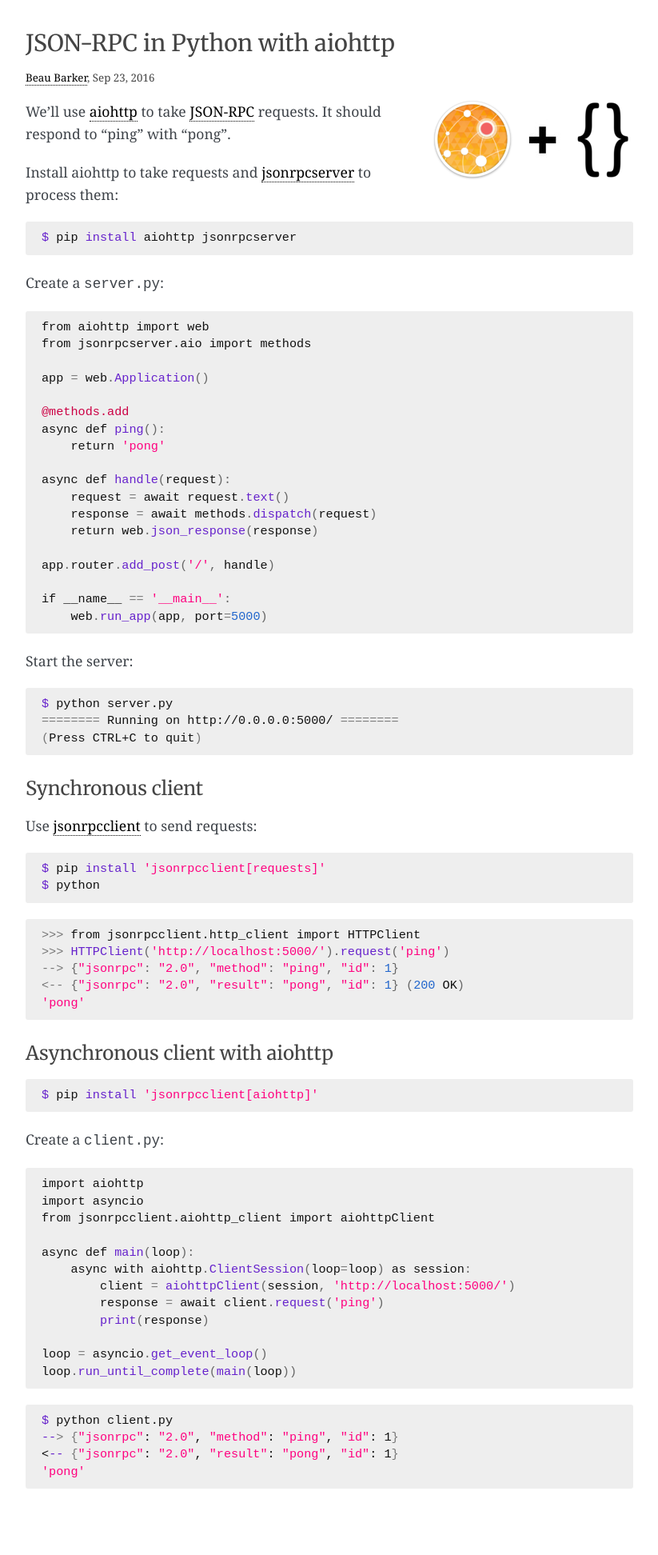
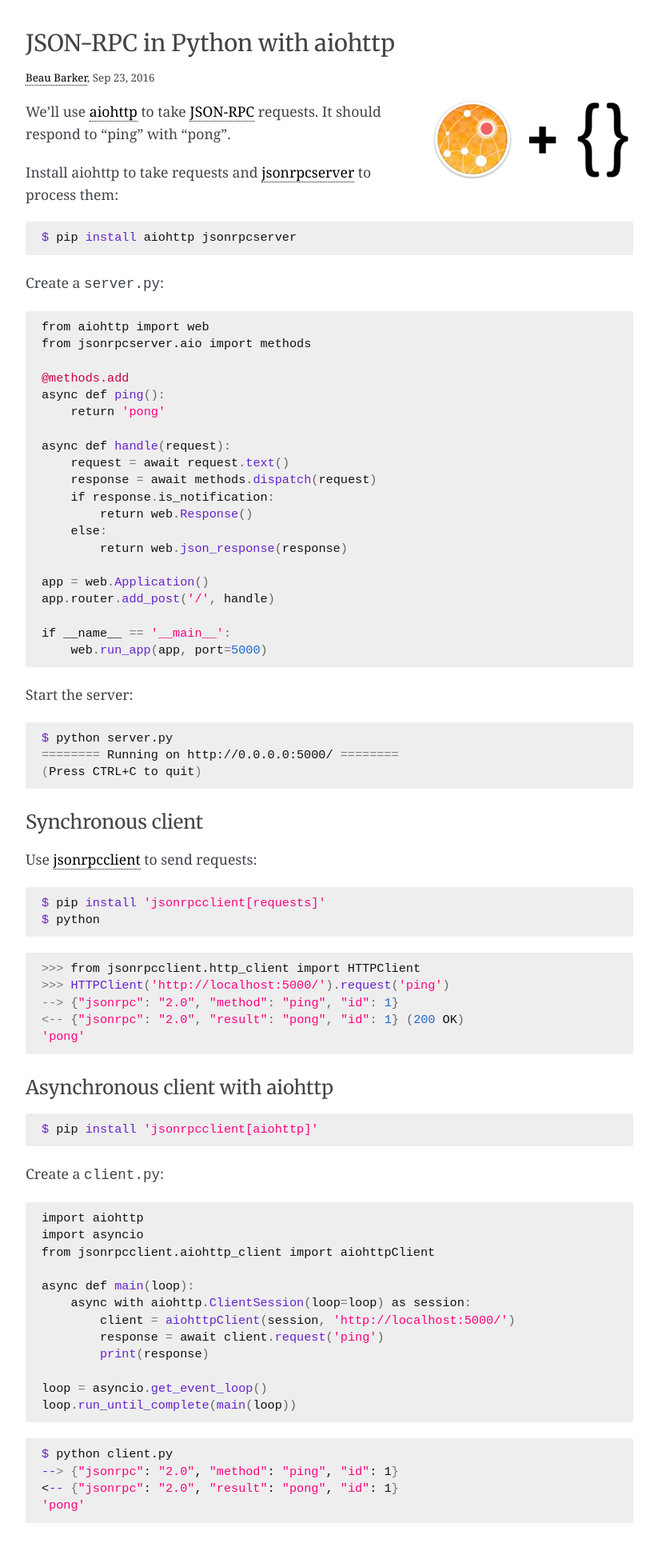
Before and after one commit to explodinglabs/explodinglabs.github.io, a Jekyll site: the page built from _jsonrpc/aiohttp.markdown, in a window 1280 px wide. Shown: the whole page at 80% size, without its empty margins (228-1051 px from the left). Built offline with Jekyll 4.4.1, drawn with Linux system fonts in a browser that asks for light colours; some web fonts are replaced; comment, search, counter and statistics services are not loaded; before the commit the page ends 1901 px from its top, so only the background shows below that.

Commit message:
Update jsonrpc examples to use is_notification

````diff
--- a/_jsonrpc/aiohttp.markdown
+++ b/_jsonrpc/aiohttp.markdown
@@ -36,8 +34,12 @@ async def ping():
 async def handle(request):
     request = await request.text()
     response = await methods.dispatch(request)
-    return web.json_response(response)
+    if response.is_notification:
+        return web.Response()
+    else:
+        return web.json_response(response)
 
+app = web.Application()
 app.router.add_post('/', handle)
 
 if __name__ == '__main__':
--- a/_jsonrpc/aiozmq.markdown
+++ b/_jsonrpc/aiozmq.markdown
@@ -40,7 +40,7 @@ async def main():
     while True:
         request = await rep.read()
         response = await methods.dispatch(request[0].decode())
-        if not isinstance(response, NotificationResponse):
+        if not response.is_notification:
             rep.write((str(response).encode(),))
 
 if __name__ == '__main__':
--- a/_jsonrpc/socketio.markdown
+++ b/_jsonrpc/socketio.markdown
@@ -42,7 +42,7 @@ def ping():
 @socketio.on('message')
 def handle_message(request):
     response = methods.dispatch(request)
-    if not isinstance(response, NotificationResponse):
+    if not response.is_notification:
         send(response, json=True)
 
 if __name__ == '__main__':
--- a/_jsonrpc/tornado.markdown
+++ b/_jsonrpc/tornado.markdown
@@ -36,7 +36,7 @@ class MainHandler(web.RequestHandler):
     async def post(self):
         request = self.request.body.decode()
         response = await methods.dispatch(request)
-        if not isinstance(response, NotificationResponse):
+        if not response.is_notification:
             self.write(response)
 
 app = web.Application([(r"/", MainHandler)])
--- a/_jsonrpc/websockets.markdown
+++ b/_jsonrpc/websockets.markdown
@@ -35,7 +35,7 @@ async def ping():
 async def main(websocket, path):
     request = await websocket.recv()
     response = await methods.dispatch(request)
-    if not isinstance(response, NotificationResponse):
+    if not response.is_notification:
         await websocket.send(str(response))
 
 start_server = websockets.serve(main, 'localhost', 5000)
--- a/_jsonrpc/zeromq.markdown
+++ b/_jsonrpc/zeromq.markdown
@@ -40,7 +40,7 @@ if __name__ == '__main__':
     while True:
         request = socket.recv().decode()
         response = methods.dispatch(request)
-        if not isinstance(response, NotificationResponse):
+        if not response.is_notification:
             socket.send_string(str(response))
 ```
 Start the server:
````
Also changed, not shown: other parts of _jsonrpc/aiohttp.markdown (+0 -2 lines).
